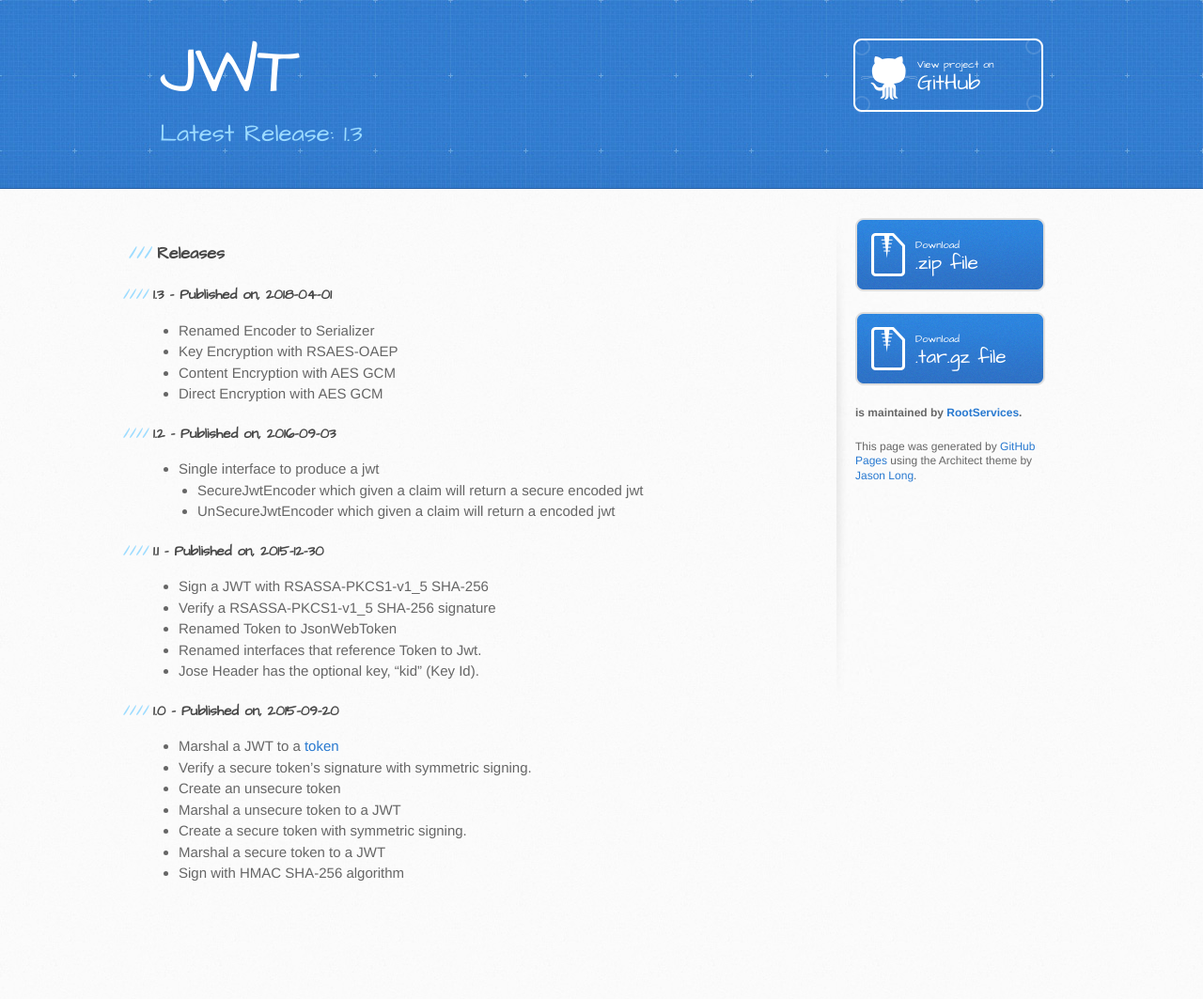
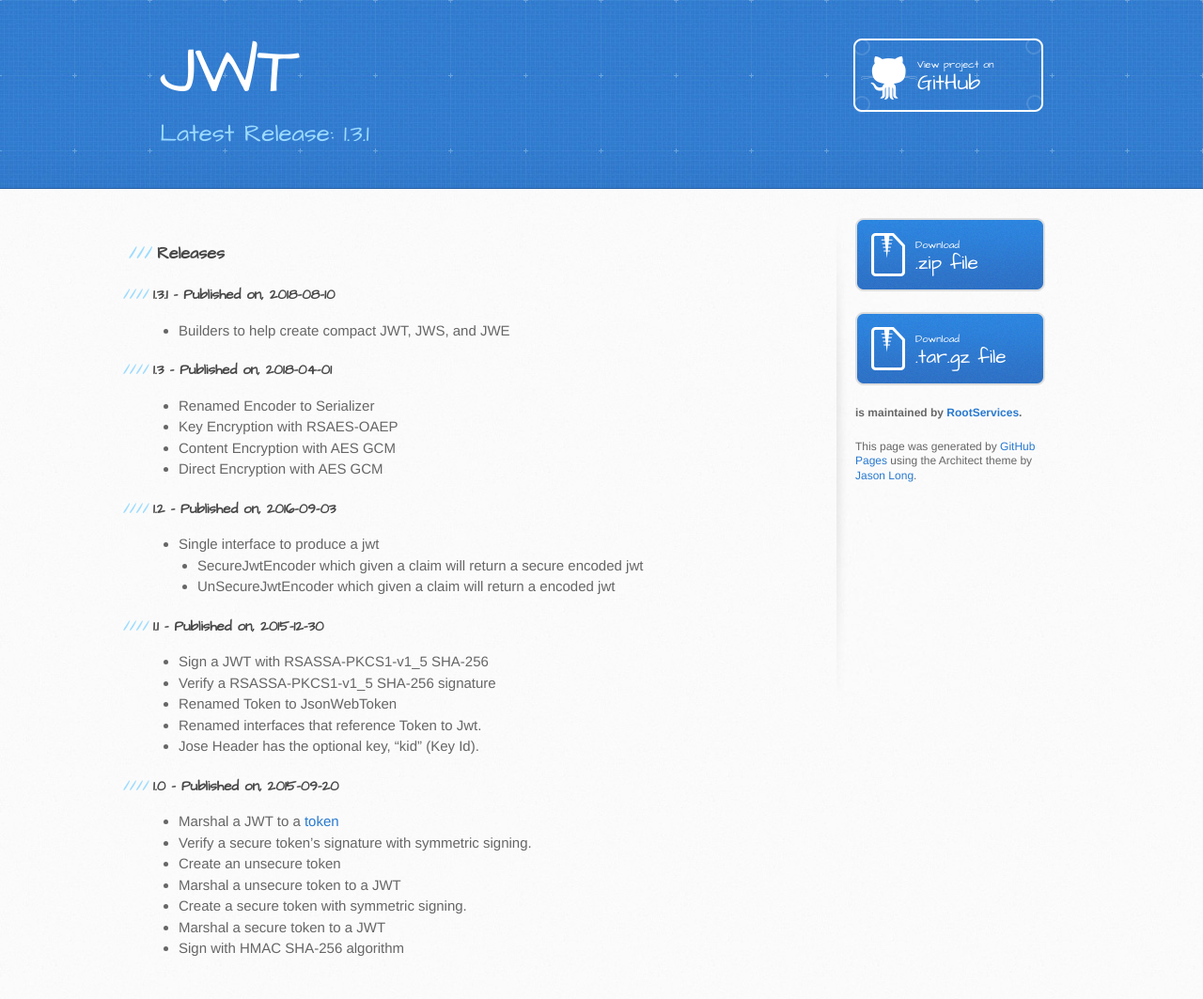
Before and after one commit to tokensmith/jwt, a Jekyll site: the page built from docs/project/releases/index.md, in a window 1280 px wide. Shown: the whole page at 94% size. Built offline with Jekyll 4.4.1, drawn with Linux system fonts in a browser that asks for light colours; before the commit the page ends 983 px from its top, so only the background shows below that.

Commit message:
gh-pages-1.3.1: 1.3.1 release

```diff
--- a/_config.yml
+++ b/_config.yml
@@ -8,4 +8,4 @@ kramdown:
 gems:
   - jekyll-mentions
 
-latest_release: "1.3"
+latest_release: "1.3.1"
--- a/docs/project/releases/index.md
+++ b/docs/project/releases/index.md
@@ -4,6 +4,9 @@ title: Releases
 ---
 
 ### {{ page.title }} ###
+
+#### 1.3.1 - Published on, 2018-08-10 ####
+ - Builders to help create compact JWT, JWS, and JWE
 
 #### 1.3 - Published on, 2018-04-01 ####
  - Renamed Encoder to Serializer
--- a/index.html
+++ b/index.html
@@ -1,7 +1,7 @@
 ---
 layout: default
 title: JSON Web Token (JWT)
-categories: [1.1]
+categories: [{{ site.latest_release }}]
 ---
 
 <h3> <a href="{{ site.baseurl }}/docs/{{ site.latest_release }}/about">About JWT</a> </h3>
```
Also changed, not shown: docs/1.3.1/about/index.md (added, +13 -0 lines), docs/1.3.1/coordinates/index.md (added, +21 -0 lines), docs/1.3.1/examples/index.md (added, +17 -0 lines), Gemfile.lock, 1 other file.
